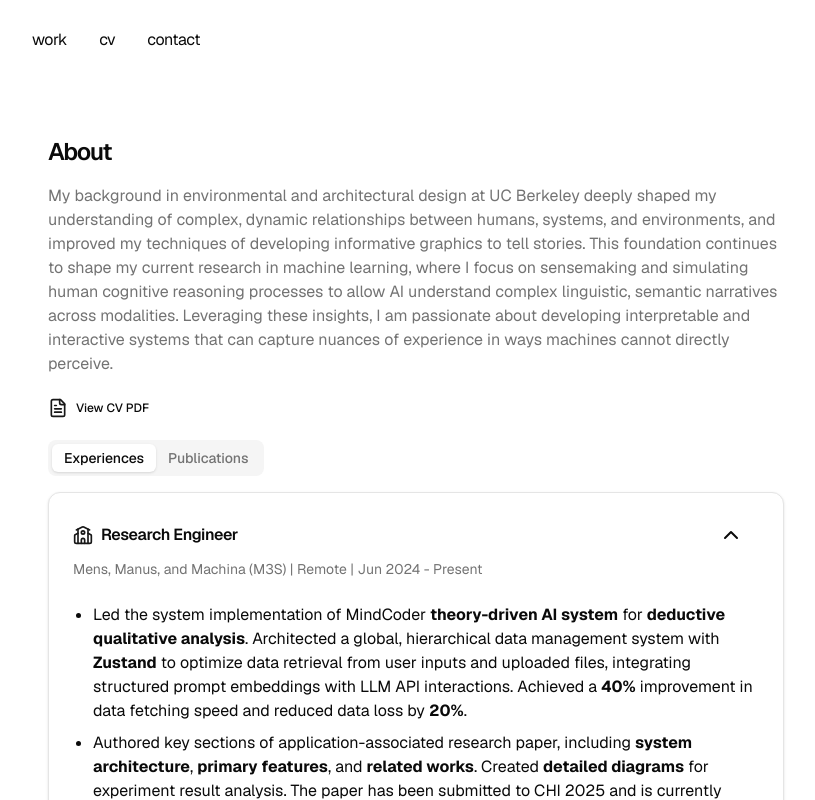
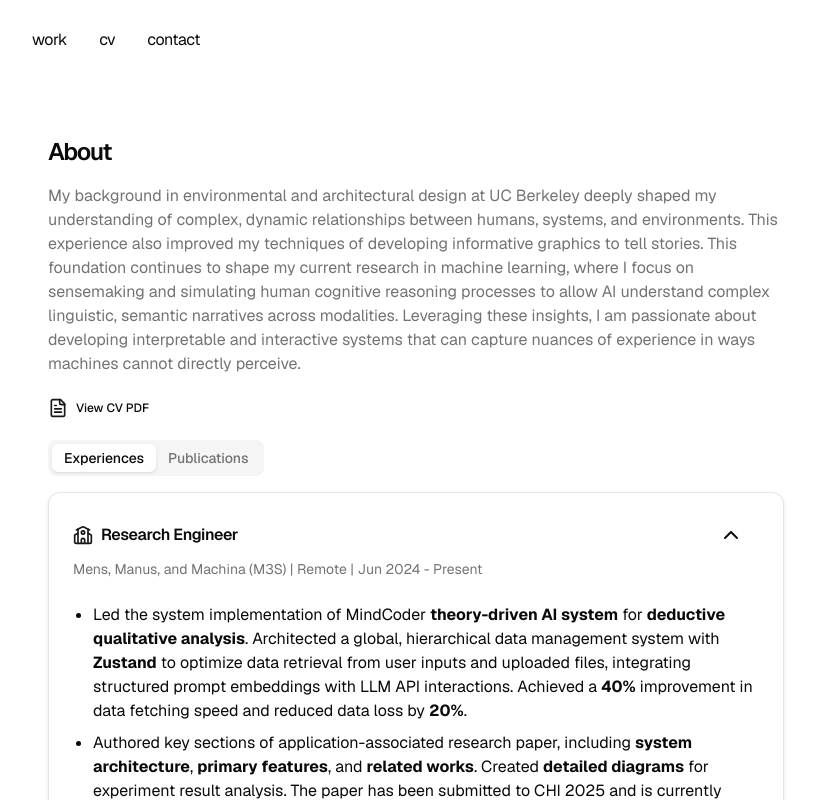
Before and after one commit to ZhiyaoShu/ZhiyaoShu.github.io, a Next.js app in the folder my-portfolio/: page /research in a window 1280 px wide. Shown: the top 800 px of the page, without its empty margins (224-1039 px from the left). Built offline with nearby package versions, Linux system fonts and the light colour scheme.

Commit message:
edit info

```diff
--- a/my-portfolio/app/research/page.tsx
+++ b/my-portfolio/app/research/page.tsx
@@ -142,7 +142,7 @@ const Projects: React.FC = () => {
       <p className="text-muted-foreground mb-4">
         My background in environmental and architectural design at UC Berkeley
         deeply shaped my understanding of complex, dynamic relationships between
-        humans, systems, and environments, and improved my techniques of
+        humans, systems, and environments. This experience also improved my techniques of
         developing informative graphics to tell stories. This foundation
         continues to shape my current research in machine learning, where I
         focus on sensemaking and simulating human cognitive reasoning processes
```
